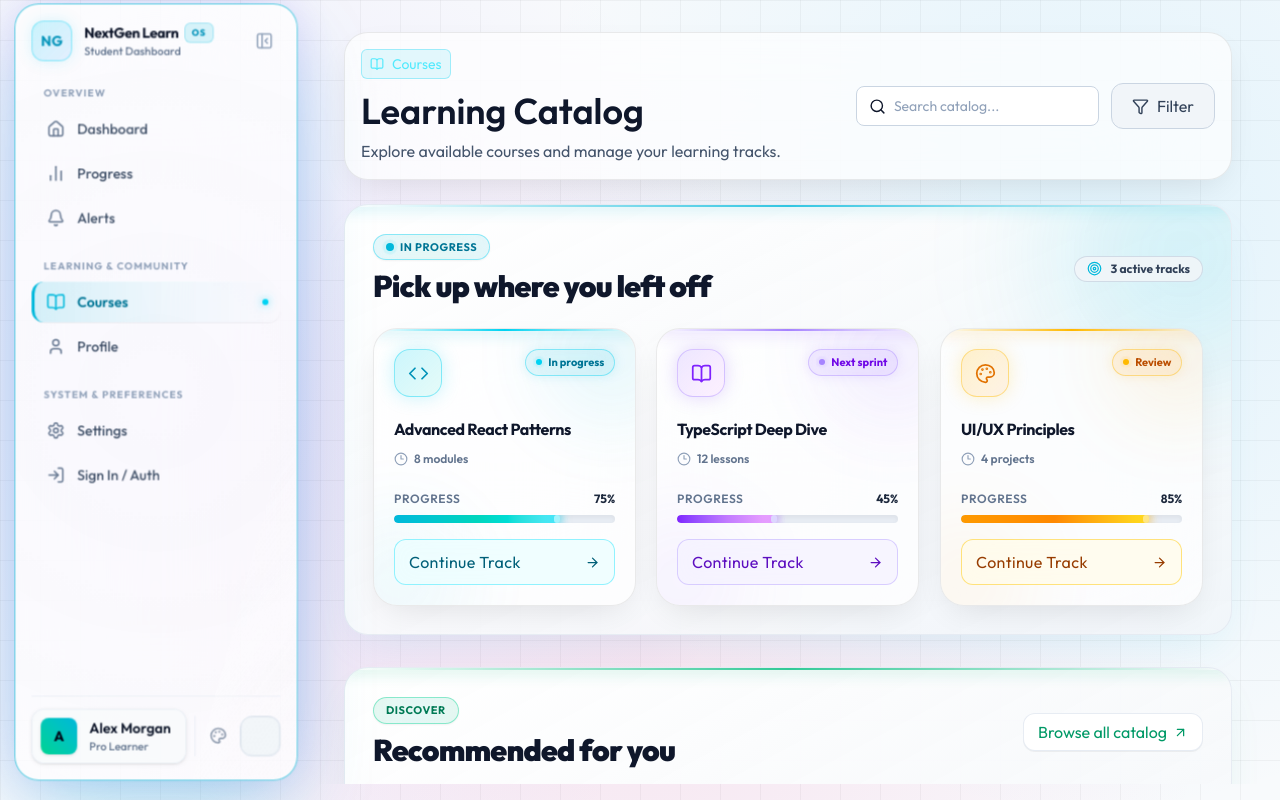
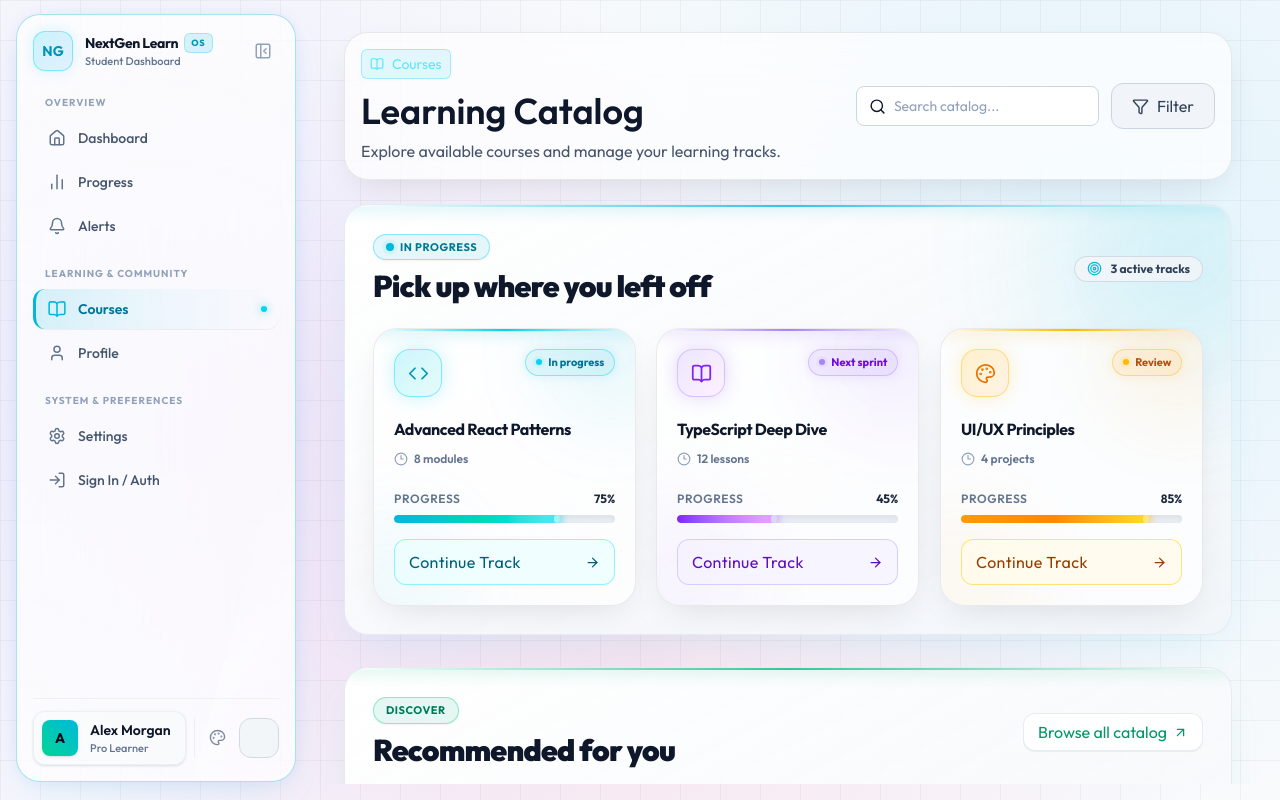
Before and after one commit to chavanpramod-ui/NextGen, a Next.js app: page /courses in a window 1280 px wide. In both pictures the pointer is over the element 156 px from the left and 400 px from the top of the page. Built offline with nearby package versions, Linux system fonts and the light colour scheme.

Commit message:
Refine dashboard panel hover effect for a more subtle and elegant feel

```diff
--- a/app/globals.css
+++ b/app/globals.css
@@ -139,12 +139,12 @@ input:focus-visible {
   }
 
   .dashboard-panel:hover {
-    transform: translateY(-8px) scale(1.012);
+    transform: translateY(-2px);
     box-shadow:
-      0 32px 85px -15px rgba(6, 182, 212, 0.35),
-      0 0 45px -5px rgba(139, 92, 246, 0.28),
-      inset 0 1px 1px rgba(255, 255, 255, 0.35);
-    border-color: rgba(6, 182, 212, 0.65);
+      0 12px 35px -10px rgba(6, 182, 212, 0.15),
+      0 0 20px -5px rgba(139, 92, 246, 0.12),
+      inset 0 1px 1px rgba(255, 255, 255, 0.25);
+    border-color: rgba(6, 182, 212, 0.35);
     z-index: 20;
   }
 
```
